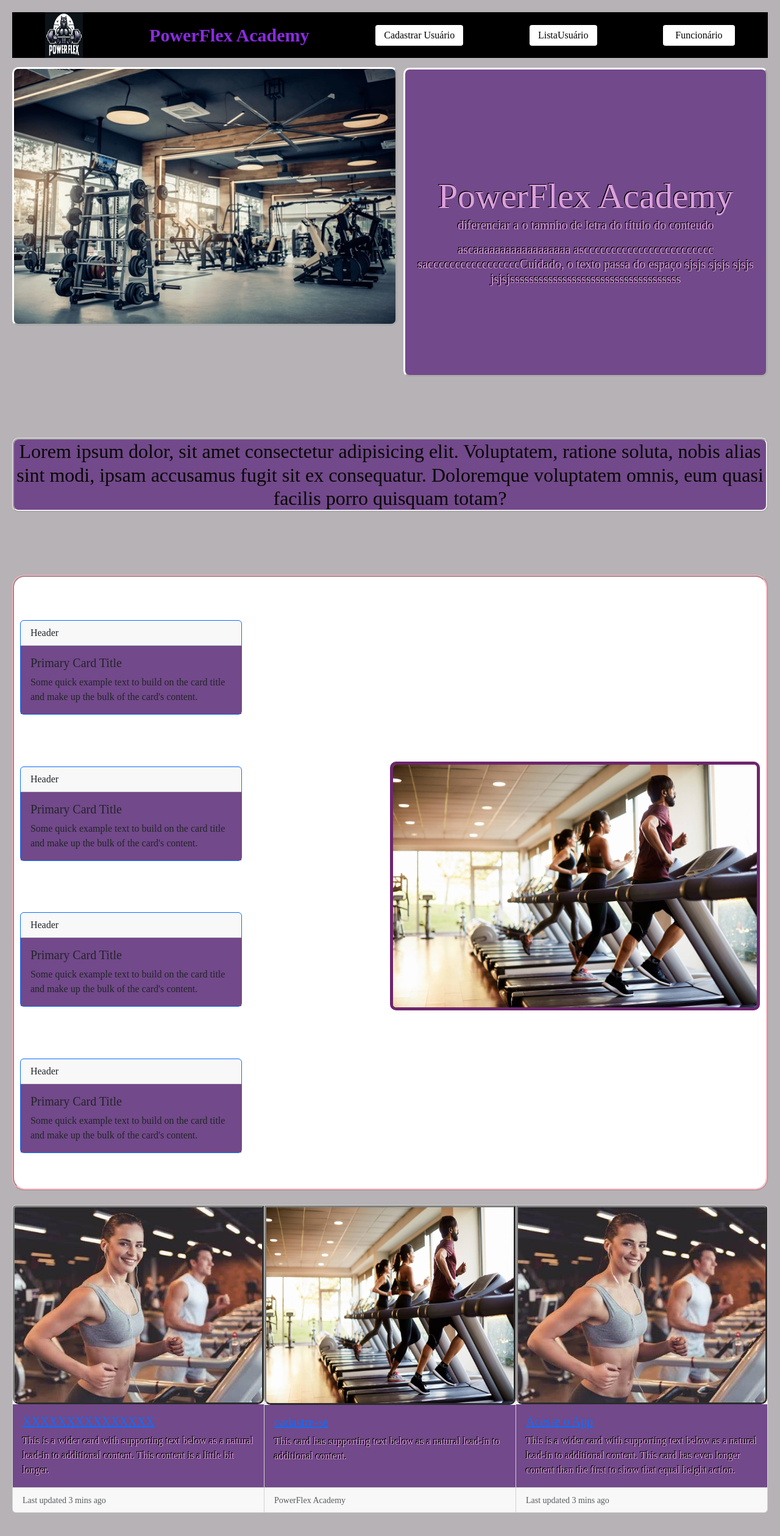
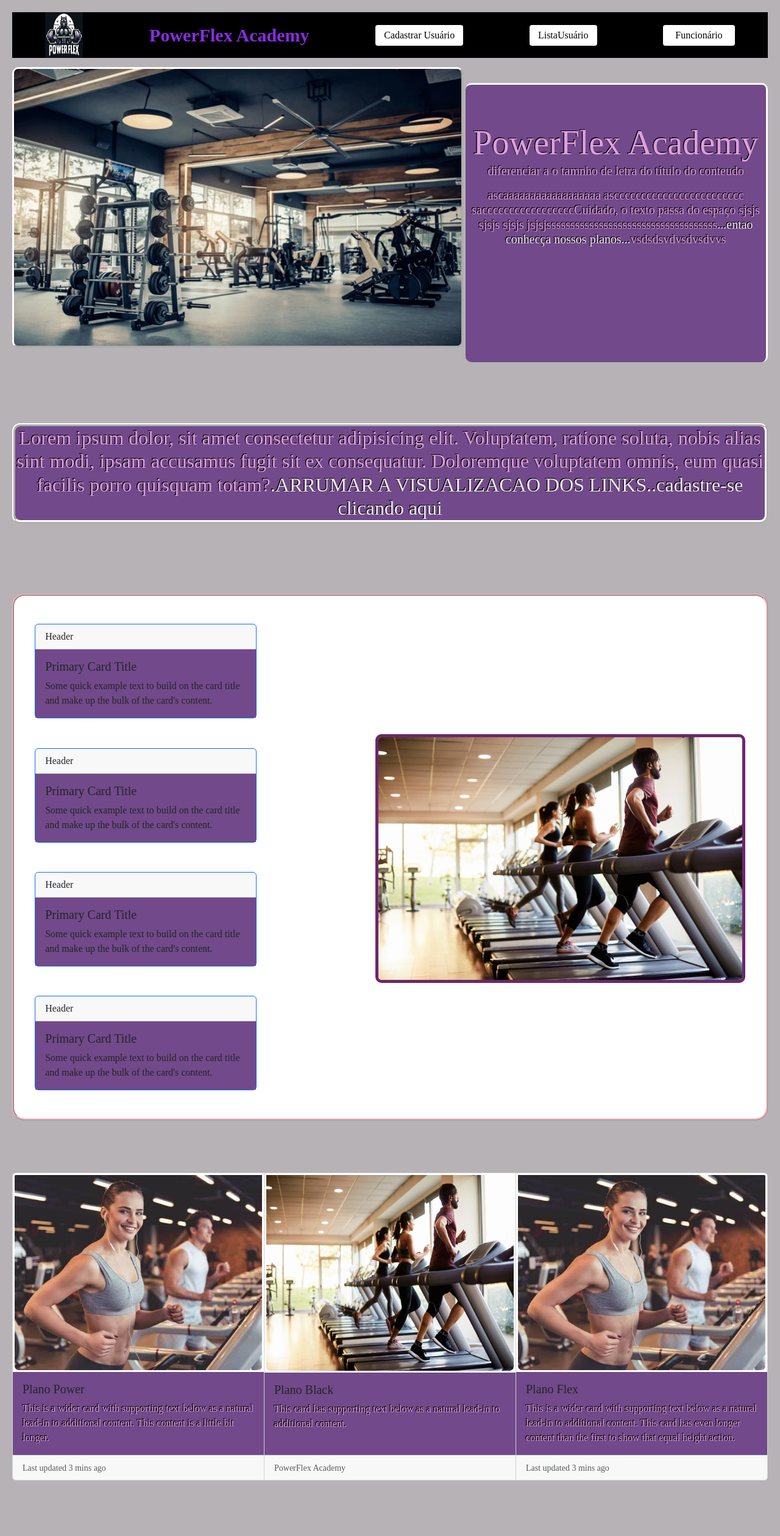
Before and after one commit to Heriwill/tcc_cods4, a React (Vite) app: page / in a window 1280 px wide. Shown: the top 2519 px of the page at 61% size. Built offline with nearby package versions, Linux system fonts and the light colour scheme.

Commit message:
Footer e links

```diff
--- a/src/pages/Header/header.css
+++ b/src/pages/Header/header.css
@@ -10,6 +10,7 @@ header{
 #logoimg{
     height: 75px;
     width: 5%;
+
 
 }
 .logo{
--- a/src/pages/Home/home.css
+++ b/src/pages/Home/home.css
@@ -1,5 +1,6 @@
 #imgtopo{
-    width: 51%;
+    width: 59.7%;
+    height: 460px;
     margin-top: 15px;
     border-radius: 10px;
     border-style: outset;
@@ -10,22 +11,25 @@
 #titulo{
     --cursor: pointer;
     background-color: rgb(114, 73, 138);
-    border: fixed;
-    margin: fixed;
+    --border: fixed;
+    --margin: fixed;
   --border-block: 50px dashed red;
-    padding: 14% 14px 10.5% ;
-    margin-left: 51.8%;
+    padding: 5% 10px 10% ;
+    margin-left: 60%;
     margin-right: 0%;
-    margin-top: -34.1%;
+    margin-top: -35%;
     margin-bottom: 100px;
+    height: 458px;
     text-decoration: none;
     color: plum;
     border-radius: 10px;
-    border-style: outset;
+    border-top: solid;
+    border-right: solid;
+    --border-style: outset;
     border-color: white;
     --border-spacing: 50px;
-    font-size: 58px;
-    font-display: block;
+    font-size: 56px;
+    --font-display: block;
     text-align: center;
     text-shadow:
     -1px -1px 0 black,
@@ -42,9 +46,16 @@
     background-color:  rgb(114, 73, 138);
     text-align: center;
     margin-top: 5%;
-    color: #070606;
-    border-radius: 10px;
+    color: plum;
+    border-radius: 13px;
     border-style: ridge;
+    border-color: white;
+    border-width: 5px;
+    text-shadow:
+    -1px -1px 0 black,
+    -1px -1px 0 black,
+    -1px -1px 0 black,
+    -1px -1px 0 black;
    --text-decoration:none;
    --overflow:visible;
 
@@ -53,6 +64,7 @@
 
 .texto1{
     font-size: 20px;
+
 }
 /*
 
@@ -90,6 +102,7 @@
     border-style: ridge;
     border-radius: 20px;
     border-color: pink;
+    margin-top: 1%;
 
 
 
@@ -97,15 +110,18 @@
 
 .cardes{
     width: 30%;
-    margin-top: 5%;
+    margin-top: 3%;
+    margin-bottom: -1%;
+    margin-left: 2%;
+    --text-align:center;
 
 
 }
 
 #imgmeio{
     width: 50%;
-    margin-top: -750px;
-    margin-left: 50%;
+    margin-top: -610px;
+    margin-left: 48%;
     margin-bottom: 200px;
     border-radius: 10px;
     border-style: solid;
@@ -115,6 +131,10 @@
    --image-rendering: optimizeSpeed;
 
 
+}
+
+#cardegrup{
+    margin-top: 5%;
 }
 
 .cardecorpo{
@@ -133,24 +153,49 @@
     -1px -1px 0 black;
 }
 
-#link:hover{
+/*
+a:link{
+    color: purple;
+    text-decoration:sublime;
+}
+ */
+.link:link{
+    color: rgb(241, 237, 241);
+    text-decoration: none;
+}
+.link:visited{
     --visibility: visible;
+    color: plum;
+    text-decoration: none;
 
-    color: rgb(154, 204, 18);
+
 }
 
 .imgcardegrupo{
     --cursor: pointer;
     border-radius: 10px;
-    border-style: outset;
-    border-color: gray;
+    border-style: solid;
+    border-color: white;
     height: 65%;
+
 }
 
 footer{
     box-sizing: border-box;
+    margin-top: 5%;
     color: #c72525;
     background-color: beige;
-    border-style: groove;
+    border-style:groove;
+    border-color: black;
+    border-width: 5px;
+
+}
+
+#logofooter{
+    width: 10%;
+    height: 20%;
+    margin-left: 3%;
+    margin-top: 3%;
+    border-style: double;
     border-color: black;
 }
--- a/src/pages/Home/index.jsx
+++ b/src/pages/Home/index.jsx
@@ -16,10 +16,14 @@ function Home(){
 
            <h1 id='titulo'>PowerFlex Academy
           <p className='texto1'>diferenciar a o tamnho de letra do título do conteudo</p>
-          <p className='texto1'>ascaaaaaaaaaaaaaaaaaa ascccccccccccccccccccccccc sacccccccccccccccccCuidado, o texto passa do espaço sjsjs sjsjs sjsjs jsjsjssssssssssssssssssssssssssssssssssss</p>
+          <p className='texto1'>ascaaaaaaaaaaaaaaaaaa ascccccccccccccccccccccccc sacccccccccccccccccCuidado, o texto passa do espaço sjsjs sjsjs sjsjs jsjsjssssssssssssssssssssssssssssssssssss
+          <a href="#cardegrup" className='link'>...entao conhecça nossos planos...</a>vsdsdsvdvsdvsdvvs
+          </p>
            </h1>
 
-           <h2 id='subtitulo'>Lorem ipsum dolor, sit amet consectetur adipisicing elit. Voluptatem, ratione soluta, nobis alias sint modi, ipsam accusamus fugit sit ex consequatur. Doloremque voluptatem omnis, eum quasi facilis porro quisquam totam?</h2>
+           <h2 id='subtitulo'>Lorem ipsum dolor, sit amet consectetur adipisicing elit. Voluptatem, ratione soluta, nobis alias sint modi, ipsam accusamus fugit sit ex consequatur. Doloremque voluptatem omnis, eum quasi facilis porro quisquam totam?
+          <a href="../Usuario" className='link'>.ARRUMAR A VISUALIZACAO DOS LINKS..cadastre-se clicando aqui</a>
+           </h2>
 
             <p></p>
             <br /><br />
@@ -40,7 +44,6 @@ function Home(){
       </Card>
 
       <br />
-
 
       <Card border="primary" className='cardes' >
         <Card.Header>Header</Card.Header>
@@ -85,14 +88,12 @@ function Home(){
 
 </section>
       <br />
-        <div>
+        <div id='cardegrup'>
         <CardGroup>
       <Card>
         <Card.Img className='imgcardegrupo' variant="top" src="../images/imgcarde1.jpeg" />
         <Card.Body className='cardecorpo'>
-          <Card.Title className='cardetitulo'>
-          <a href="http://" className='link'>XXXXXXXXXXXXXXX</a>
-          </Card.Title>
+          <Card.Title className='cardetitulo'>Plano Power</Card.Title>
           <Card.Text className='cardetexto'>
             This is a wider card with supporting text below as a natural lead-in
             to additional content. This content is a little bit longer.
@@ -106,9 +107,7 @@ function Home(){
       <Card>
         <Card.Img className='imgcardegrupo' variant="top" src="../images/imgcarde2.jpeg" heref=""/>
         <Card.Body className='cardecorpo'>
-          <Card.Title className='cardetitulo'>
-          <a href="../Usuario" className='link'>cadastre-se</a>
-          </Card.Title>
+          <Card.Title className='cardetitulo'>Plano Black</Card.Title>
           <Card.Text className='cardetexto'>
             This card has supporting text below as a natural lead-in to
             additional content.{' '}
@@ -122,9 +121,7 @@ function Home(){
       <Card>
         <Card.Img className='imgcardegrupo' variant="top" src="../images/imgcarde1.jpeg" />
         <Card.Body className='cardecorpo'>
-          <Card.Title className='cardetitulo'>
-          <a href="http://" className='link'>Acesse o App</a>
-          </Card.Title>
+          <Card.Title className='cardetitulo'>Plano Flex</Card.Title>
           <Card.Text className='cardetexto'>
             This is a wider card with supporting text below as a natural lead-in
             to additional content. This card has even longer content than the
@@ -140,7 +137,7 @@ function Home(){
       <p></p>
       <br />
       <footer>
-        <p>Footer</p>
+        <img src="../images/logo.jpeg" alt="" id='logofooter'/>
         <p>Informacoes finais</p>
       </footer>
 
```
Also changed, not shown: public/logo.svg (added).
